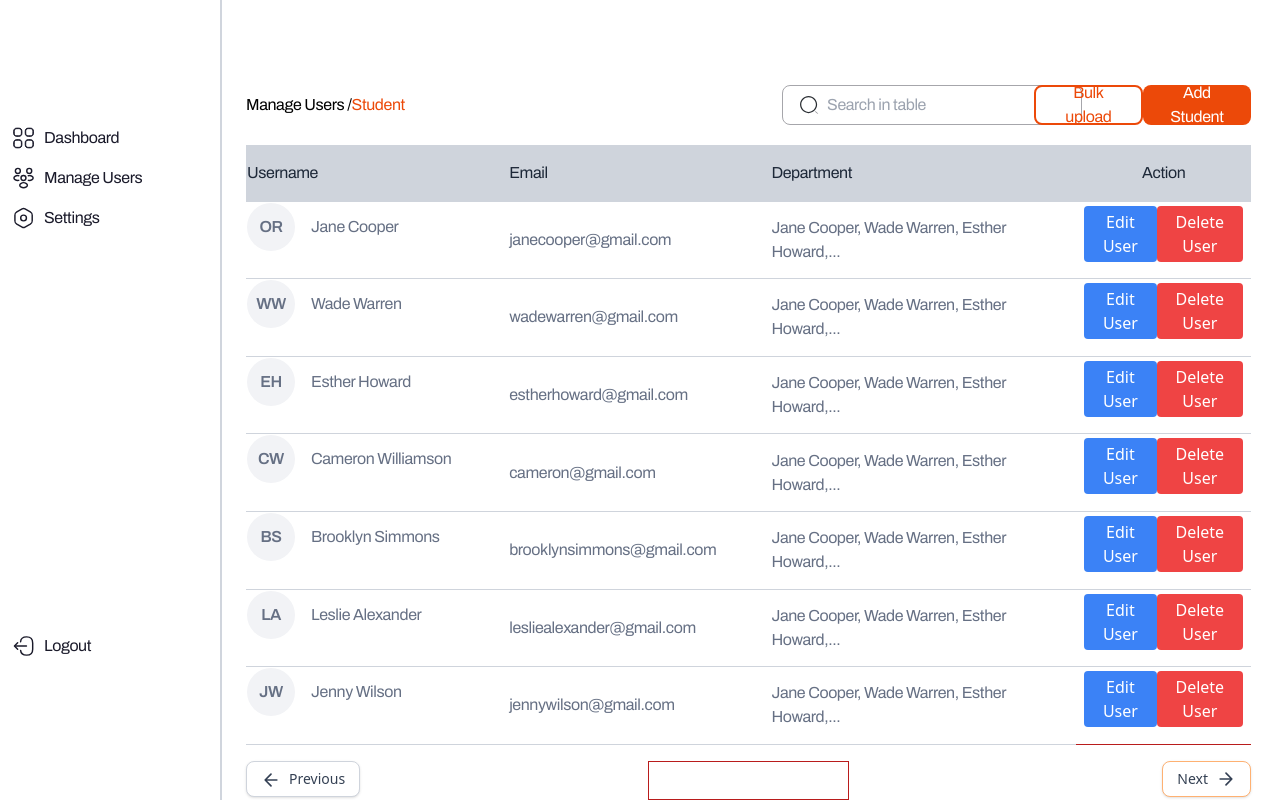
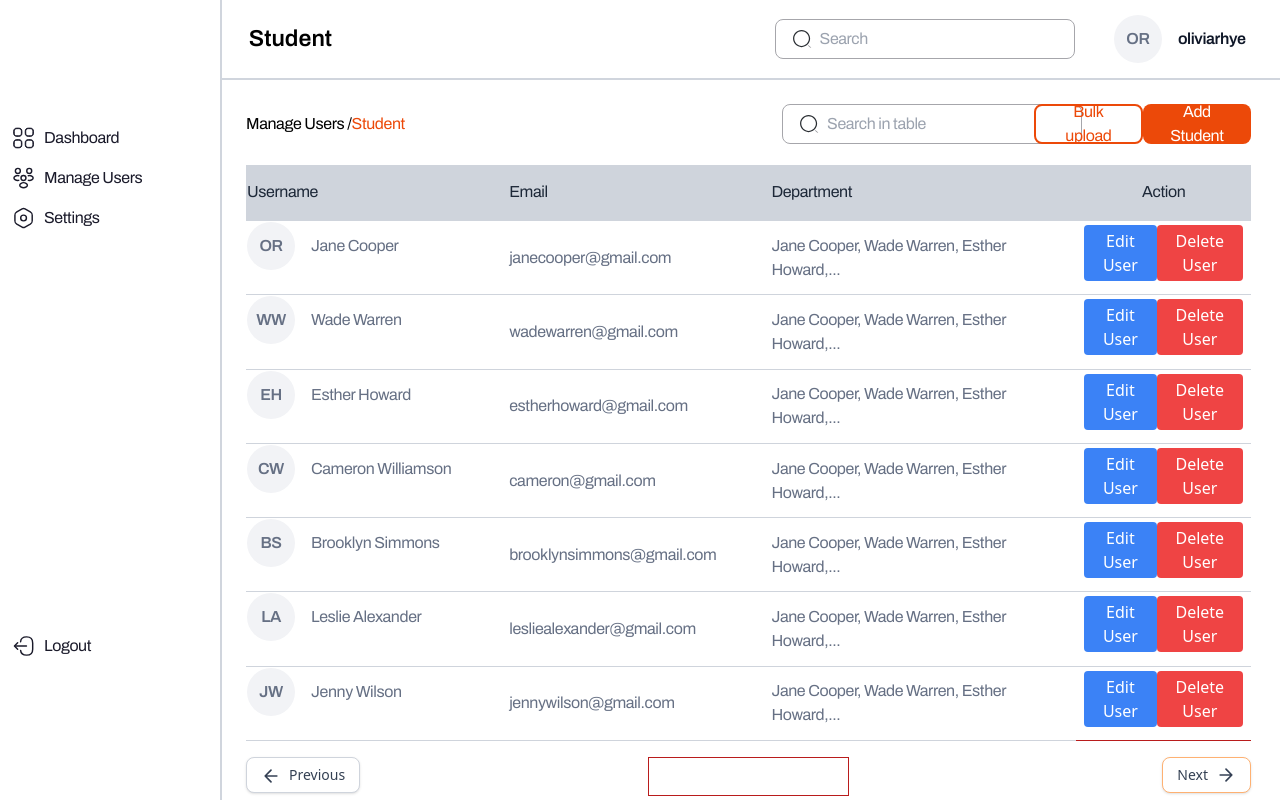
Before and after one commit to Nicocurtis16/Student-HelpDesk, an Angular app: page / in a window 1280 px wide. Built offline with nearby package versions, Linux system fonts and the light colour scheme.

Commit message:
done with the Ui for the top-panel

```diff
--- a/src/app/Master-Dashboard/Layout/sidebar/sidebar.component.html
+++ b/src/app/Master-Dashboard/Layout/sidebar/sidebar.component.html
@@ -83,8 +83,8 @@
 
 
     <div class="h-[100%] w-screen ">
-        <div class="h-[10%] w-[100%] "></div>
-        <div class="h-[90%] w-[100%] "><app-student></app-student></div>
+        <div class="h-[10%] w-[100%] mb-5"><app-top-panel></app-top-panel></div>
+        <div class="h-[87%] w-[100%] "><app-student></app-student></div>
 
 
     </div>
--- /dev/null
+++ b/src/app/Master-Dashboard/Layout/top-panel/top-panel.component.html
@@ -0,0 +1,32 @@
+<div class="h-[100%] w-[100%] flex justify-center items-center border-b-2 border-[#D0D5DD] ">
+    <div class="h-[48px] w-[95%] flex justify-between mr-4 ">
+        <div class="h-[48px] w-[100px] flex justify-center items-center ">
+            <div class="text-black text-[23.04px] font-semibold font-['Archivo'] leading-[28.80px]">Student</div>
+        </div>
+        <div class="h-[48px] w-[471px] flex justify-between items-center ">
+            <div class="w-[300px] h-10 px-4 py-2 rounded-lg border border-[#a6a6ab] justify-start items-center gap-2 inline-flex">
+                <div class="w-5 h-5 justify-center items-center flex">
+                    <div class="w-5 h-5 relative">
+                        <!-- Optional: Add an icon or placeholder image here -->
+                         <img src="../../../../assets/search-normal.svg" alt="">
+                    </div>
+                </div>
+                <input
+                    type="text"
+                    placeholder="Search"
+                    class="grow shrink basis-0 h-6 text-[#a6a6ab] text-base font-normal font-['Archivo'] leading-normal tracking-tight border-none focus:outline-none"
+                />
+
+            </div>
+            <div class="h-12 justify-start items-center gap-4 inline-flex">
+                <div class="w-12 h-12 p-2 bg-[#f2f3f6] rounded-[50px] justify-center items-center gap-2 flex">
+                    <div class="text-[#667084] text-base font-semibold font-['Archivo'] leading-normal tracking-tight">OR</div>
+                </div>
+                <div class="text-[#0f1728] text-base font-semibold font-['Archivo'] leading-normal tracking-tight">oliviarhye</div>
+            </div>
+
+        </div>
+
+
+    </div>
+</div>
--- a/src/app/app.module.ts
+++ b/src/app/app.module.ts
@@ -8,6 +8,7 @@ import { SidebarComponent } from './Master-Dashboard/Layout/sidebar/sidebar.comp
 import { StudentComponent } from './Master-Dashboard/Layout/student/student.component';
 import { RouterModule } from '@angular/router';
 import { AppRoutingModule } from './app-routing.module';
+import { TopPanelComponent } from './Master-Dashboard/Layout/top-panel/top-panel.component';
 
 
 
@@ -16,7 +17,8 @@ import { AppRoutingModule } from './app-routing.module';
     AppComponent,
     LoginComponent,
     SidebarComponent,
-    StudentComponent
+    StudentComponent,
+    TopPanelComponent
   ],
   imports: [
     BrowserModule,
```
Also changed, not shown: src/app/Master-Dashboard/Layout/top-panel/top-panel.component.ts (added, +10 -0 lines), src/app/Master-Dashboard/Layout/top-panel/top-panel.component.css (added), 1 other file (tests, documents, lock files or other folders).
